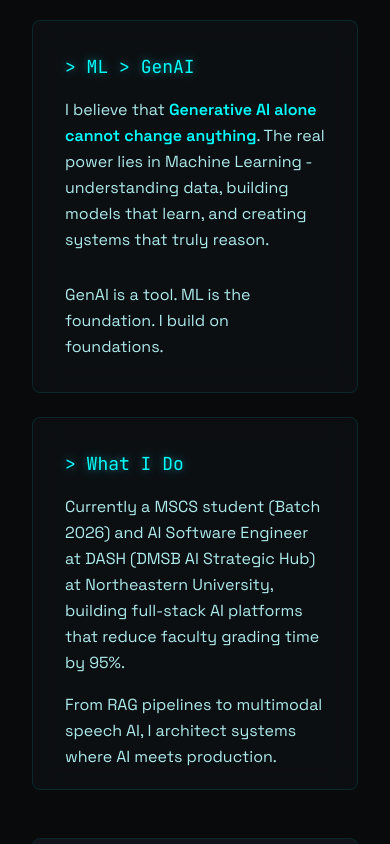
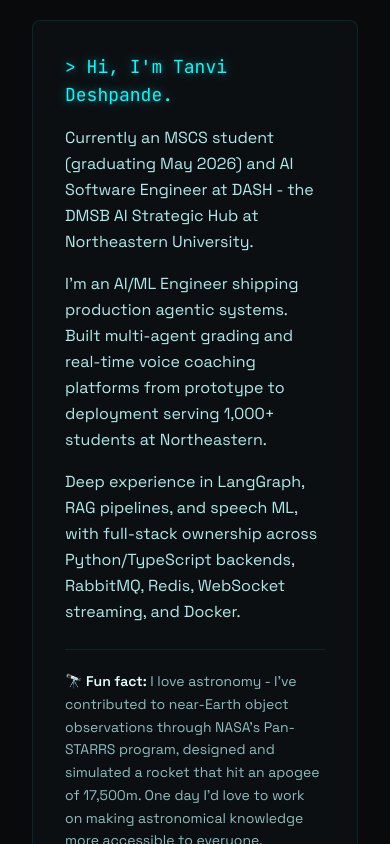
Before and after one commit to Tanvi-15/tanvi_portfolio, a React (Vite) app: page / in a window 390 px wide. Shown: the part 1360-2204 px from the top of the page. Built offline with nearby package versions, Linux system fonts and the light colour scheme; the HTML template or start-up script is replaced by a standard one.

Commit message:
changes in intro

```diff
--- a/src/components/AboutSection.tsx
+++ b/src/components/AboutSection.tsx
@@ -28,32 +28,30 @@
                 className="w-full h-full object-cover object-top"
               />
             </div>
-            <div className="flex flex-col gap-6 justify-stretch">
+            <div className="flex flex-col justify-stretch">
               <TiltCard className="glass-card rounded-lg p-8 transition-all duration-500 flex-1 flex flex-col min-h-0">
                 <h3 className="font-mono text-primary text-lg mb-4 glow-text">
-                  {">"} ML {">"} GenAI
+                  {">"} Hi, I&apos;m Tanvi Deshpande.
                 </h3>
+
                 <p className="text-secondary-foreground leading-relaxed mb-4">
-                  I believe that <span className="text-primary font-semibold">Generative AI alone cannot change anything</span>.
-                  The real power lies in Machine Learning - understanding data, building models that learn,
-                  and creating systems that truly reason.
+                  Currently an MSCS student (graduating May 2026) and AI Software Engineer at DASH - the DMSB AI Strategic Hub at Northeastern University.
                 </p>
-                <p className="text-secondary-foreground leading-relaxed mt-auto">
-                  GenAI is a tool. ML is the foundation. I build on foundations.
+                <p className="text-secondary-foreground leading-relaxed mb-4">
+                  I&apos;m an AI/ML Engineer shipping production agentic systems. Built multi-agent grading and real-time voice coaching platforms from prototype to deployment serving 1,000+ students at Northeastern.
                 </p>
-              </TiltCard>
+                <p className="text-secondary-foreground leading-relaxed mb-4">
+                  Deep experience in LangGraph, RAG pipelines, and speech ML, with full-stack ownership across Python/TypeScript backends, RabbitMQ, Redis, WebSocket streaming, and Docker.
+                </p>
 
-              <TiltCard className="glass-card rounded-lg p-8 transition-all duration-500 flex-1 flex flex-col min-h-0">
-                <h3 className="font-mono text-primary text-lg mb-4 glow-text">
-                  {">"} What I Do
-                </h3>
-                <p className="text-secondary-foreground leading-relaxed mb-4">
-                  Currently a MSCS student (Batch 2026) and AI Software Engineer at DASH (DMSB AI Strategic Hub) at Northeastern University, building full-stack AI platforms
-                  that reduce faculty grading time by 95%.
-                </p>
-                <p className="text-secondary-foreground leading-relaxed mt-auto">
-                  From RAG pipelines to multimodal speech AI, I architect systems where AI meets production.
-                </p>
+                <div className="mt-2 pt-5 border-t border-border/60">
+                  <div className="flex items-start gap-3">
+
+                    <p className="text-secondary-foreground/80 text-sm md:text-[0.95rem] leading-relaxed">
+                      <span className="text-foreground font-semibold">🔭 Fun fact:</span> I love astronomy - I've contributed to near-Earth object observations through NASA's Pan-STARRS program, designed and simulated a rocket that hit an apogee of 17,500m. One day I'd love to work on making astronomical knowledge more accessible to everyone.
+                    </p>
+                  </div>
+                </div>
               </TiltCard>
             </div>
           </div>
--- a/src/components/InteractiveTerminal.tsx
+++ b/src/components/InteractiveTerminal.tsx
@@ -20,18 +20,21 @@
   ],
   whoami: () => [
     { text: "┌─── TANVI DESHPANDE ───────────────────────────┐", type: "heading" },
-    { text: "│  AI/ML Software Engineer · MSCS @ Northeastern", type: "output" },
+    { text: "│  AI/ML Engineer · MSCS @ Northeastern", type: "output" },
     { text: "│", type: "output" },
-    { text: "│  I believe GenAI without ML is just a chatbot —", type: "output" },
-    { text: "│  real impact lives at that intersection.", type: "output" },
+    { text: "│  Currently an MSCS student (May 2026) and", type: "output" },
+    { text: "│  AI Software Engineer at DASH (Northeastern).", type: "output" },
     { text: "│", type: "output" },
-    { text: "│  I build agentic, RAG-based, and multimodal", type: "output" },
-    { text: "│  systems with cross-functional teams, turning", type: "output" },
-    { text: "│  complex AI into solutions researchers, faculty,", type: "output" },
-    { text: "│  and clients actually use.", type: "output" },
+    { text: "│  I ship production agentic systems and built", type: "output" },
+    { text: "│  multi-agent grading + voice coaching platforms", type: "output" },
+    { text: "│  serving 1000+ students at Northeastern.", type: "output" },
     { text: "│", type: "output" },
-    { text: "│  GenAI is a tool. ML is the foundation.", type: "heading" },
-    { text: "│  I build on foundations.", type: "output" },
+    { text: "│  Stack: Python, TypeScript, WebSockets,", type: "output" },
+    { text: "│  RabbitMQ, Redis, Docker, and GitHub Actions.", type: "output" },
+    { text: "│", type: "output" },
+    { text: "│  Fun fact: astronomy nerd; contributed to", type: "output" },
+    { text: "│  NASA Pan-STARRS near-Earth observations and", type: "output" },
+    { text: "│  designed and simulated a rocket.", type: "output" },
     { text: "│", type: "output" },
     { text: "│  📧 tanvideshpandedc@gmail.com", type: "output" },
     { text: "│  🔗 linkedin.com/in/tanvideshpande1505", type: "output" },
```
